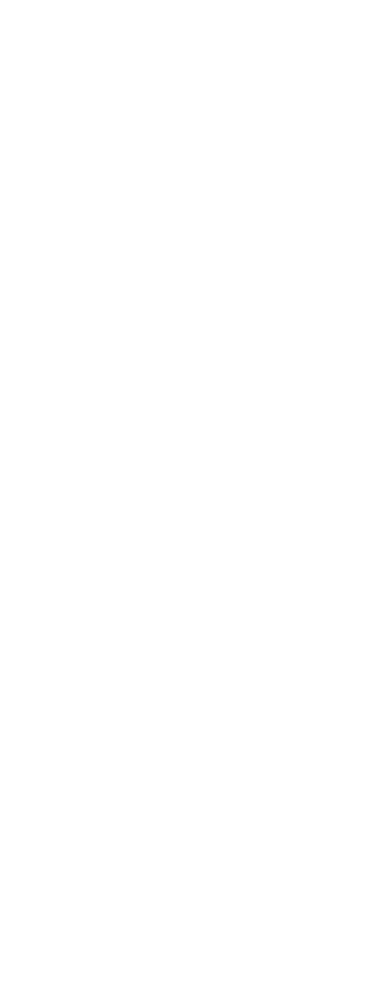
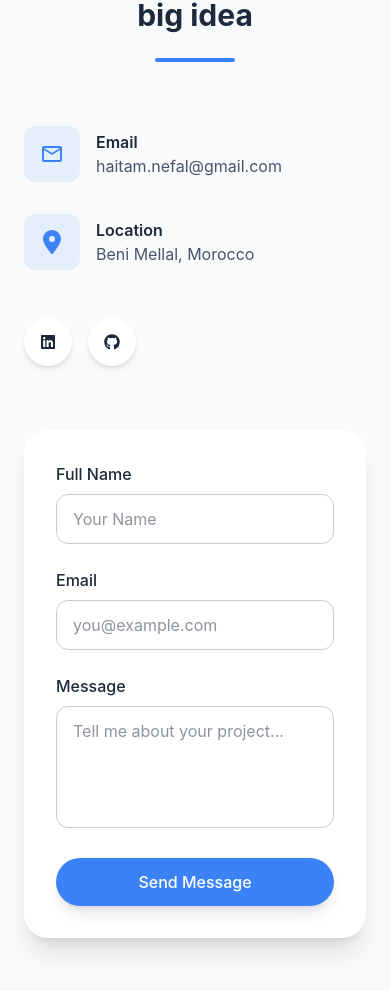
Before and after one commit to Haytam-DEV05/portfolio, a React (Vite) app: page / in a window 390 px wide. Shown: the part 5085-6076 px from the top of the page. Before the commit the page ends 4916 px from the top, so only its background shows below. Built offline with nearby package versions, Linux system fonts and the light colour scheme.

Commit message:
make the contact section with a good style

```diff
--- a/src/Components/Sections/About.jsx
+++ b/src/Components/Sections/About.jsx
@@ -3,6 +3,7 @@
 export default function About() {
   return (
     <section
+      id="about"
       className="
       py-24 px-6
       bg-(--bg-primary)
--- a/src/Components/Sections/Contact.jsx
+++ b/src/Components/Sections/Contact.jsx
@@ -1,7 +1,154 @@
+import HeaderSection from "../Templates/HeaderSection";
+import { MdOutlineEmail } from "react-icons/md";
+import { FaLocationDot } from "react-icons/fa6";
+import { FaLinkedin, FaGithub } from "react-icons/fa";
+
 export default function Contact() {
   return (
-    <div>
-      <h1>Contact</h1>
-    </div>
+    <section
+      id="contact"
+      className="
+      py-24 px-6
+      bg-(--bg-primary)
+      text-(--text-primary)
+      "
+    >
+      <HeaderSection
+        title="Let's build your next big idea"
+        description="Contact"
+      />
+
+      <div className="max-w-6xl mx-auto grid md:grid-cols-2 gap-16">
+        {/* LEFT SIDE - Info */}
+        <div className="space-y-8 animate-slideLeft">
+          {/* Email */}
+          <div className="flex items-center gap-4">
+            <div className="p-4 rounded-xl bg-(--color-primary)/10 text-(--color-primary) text-2xl">
+              <MdOutlineEmail />
+            </div>
+            <div>
+              <h4 className="font-semibold">Email</h4>
+              <p className="text-(--text-secondary)">haitam.nefal@gmail.com</p>
+            </div>
+          </div>
+
+          {/* Location */}
+          <div className="flex items-center gap-4">
+            <div className="p-4 rounded-xl bg-(--color-primary)/10 text-(--color-primary) text-2xl">
+              <FaLocationDot />
+            </div>
+            <div>
+              <h4 className="font-semibold">Location</h4>
+              <p className="text-(--text-secondary)">Beni Mellal, Morocco</p>
+            </div>
+          </div>
+
+          {/* Social */}
+          <div className="flex gap-4 pt-4">
+            <a
+              href="#"
+              className="
+              p-4 rounded-full
+              bg-(--bg-surface)
+              shadow-md
+              hover:-translate-y-2
+              hover:bg-(--color-primary)
+              hover:text-white
+              transition duration-300
+              "
+            >
+              <FaLinkedin />
+            </a>
+
+            <a
+              href="#"
+              className="
+              p-4 rounded-full
+              bg-(--bg-surface)
+              shadow-md
+              hover:-translate-y-2
+              hover:bg-(--color-primary)
+              hover:text-white
+              transition duration-300
+              "
+            >
+              <FaGithub />
+            </a>
+          </div>
+        </div>
+
+        <form
+          className="
+          space-y-6 p-8 rounded-3xl
+          bg-(--bg-surface)
+          shadow-xl
+          animate-slideRight
+          "
+        >
+          <div>
+            <label className="block mb-2 font-medium">Full Name</label>
+            <input
+              type="text"
+              className="
+              w-full px-4 py-3 rounded-xl
+              bg-transparent
+              border border-(--text-secondary)/30
+              focus:outline-none
+              focus:border-(--color-primary)
+              transition
+              "
+              placeholder="Your Name"
+            />
+          </div>
+
+          <div>
+            <label className="block mb-2 font-medium">Email</label>
+            <input
+              type="email"
+              className="
+              w-full px-4 py-3 rounded-xl
+              bg-transparent
+              border border-(--text-secondary)/30
+              focus:outline-none
+              focus:border-(--color-primary)
+              transition
+              "
+              placeholder="you@example.com"
+            />
+          </div>
+
+          <div>
+            <label className="block mb-2 font-medium">Message</label>
+            <textarea
+              rows="4"
+              className="
+              w-full px-4 py-3 rounded-xl
+              bg-transparent
+              border border-(--text-secondary)/30
+              focus:outline-none
+              focus:border-(--color-primary)
+              transition
+              resize-none
+              "
+              placeholder="Tell me about your project..."
+            />
+          </div>
+
+          <button
+            type="submit"
+            className="
+            w-full py-3 rounded-full
+            bg-(--color-primary)
+            hover:bg-(--color-primary-hover)
+            text-white font-medium
+            transition duration-300
+            shadow-lg
+            "
+          >
+            Send Message
+          </button>
+        </form>
+      </div>
+    </section>
   );
 }
--- a/src/Components/Sections/Home.jsx
+++ b/src/Components/Sections/Home.jsx
@@ -9,7 +9,6 @@
       overflow-hidden
       "
     >
-      {/* Badge */}
       <span
         className="
         mb-6 px-4 py-2 rounded-full text-sm font-medium
@@ -21,7 +20,6 @@
         🚀 Open for New Projects
       </span>
 
-      {/* Title */}
       <h1
         className="
         w-full text-4xl md:text-7xl font-bold
@@ -33,7 +31,6 @@
         Hi, I'm <span className="text-(--color-primary)">Haytam Nefal</span>
       </h1>
 
-      {/* Description */}
       <p
         className="
         max-w-2xl text-lg md:text-xl
@@ -51,10 +48,9 @@
         a focus on clean, scalable code.
       </p>
 
-      {/* Buttons */}
       <div className="flex gap-4 animate-fadeIn delay-300">
         <a
-          href="#"
+          href="#projects"
           className="
           px-6 py-3 rounded-full
           bg-(--color-primary)
@@ -67,7 +63,7 @@
         </a>
 
         <a
-          href="#"
+          href="#contact"
           className="
           px-6 py-3 rounded-full
           border border-(--color-primary)
--- a/src/Components/Templates/Header.jsx
+++ b/src/Components/Templates/Header.jsx
@@ -14,6 +14,7 @@
       <About />
       <Projects />
       <Skills />
+      <Contact />
     </>
   );
 };
--- a/src/Components/Templates/Navbar.jsx
+++ b/src/Components/Templates/Navbar.jsx
@@ -33,16 +33,16 @@
       "
       >
         <li className="hover:text-(--color-primary) cursor-pointer transition">
-          About
+          <a href="#about">About</a>
         </li>
         <li className="hover:text-(--color-primary) cursor-pointer transition">
-          Projects
+          <a href="#projects">Projects</a>
         </li>
         <li className="hover:text-(--color-primary) cursor-pointer transition">
-          Skills
+          <a href="#skills">Skills</a>
         </li>
         <li className="hover:text-(--color-primary) cursor-pointer transition">
-          Contact
+          <a href="#contact">Contact</a>
         </li>
       </ul>
 
```
